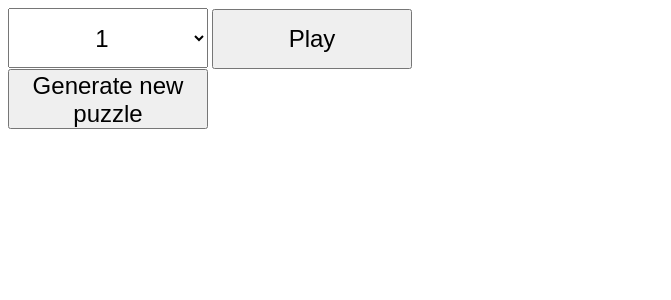
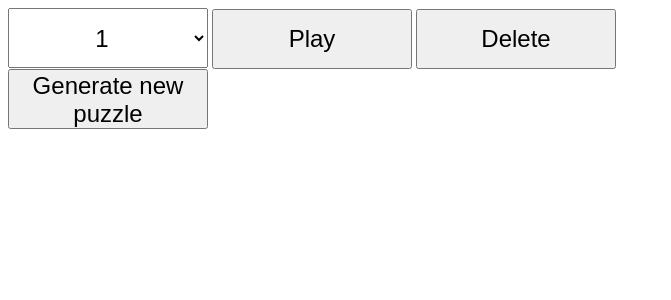
Before and after one commit to Lamey1337/playableSudokuGenerator-django, a Django app: page / in a window 1280 px wide. Shown: the top 300 px of the page, without its empty margins (0-671 px from the left). Run offline with Django 5.2, Linux system fonts and the light colour scheme; data comes from the database, SQL or seed files in the repository; both versions use the stored data as it was after the commit.

Commit message:
delete button

```diff
--- a/gameField/templates/gameField/index.html
+++ b/gameField/templates/gameField/index.html
@@ -25,9 +25,9 @@
     </select>
 
     <input type="submit" value="Play">
+    <input type="submit" value="Delete" name="delete">
   </form>
 
   <a href="{% url "newPuzzle" %}"><button> Generate new puzzle </button></a>
-
 </body>
 </html>
--- a/gameField/views.py
+++ b/gameField/views.py
@@ -6,7 +6,11 @@ from .sudoku import sudoku
 def indexView(request):
 
     if request.method == "POST":
+
         id = request.POST["selected"]
+        if request.POST["delete"]:
+            SudokuPuzzle.objects.get(id=id).delete()
+            return redirect("index")
 
         return redirect("puzzle", pk = id)
 
```
Also changed, not shown: db.sqlite3.
